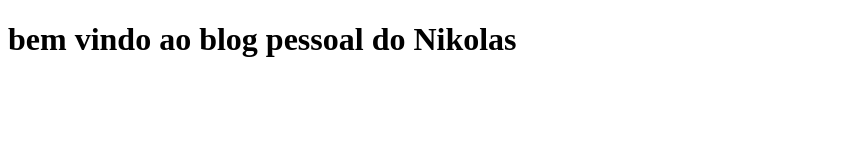
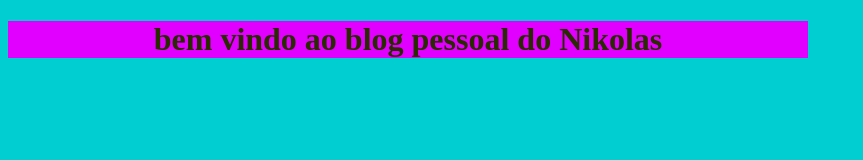
Before and after one commit to nikolasferreiragomes-code/blog-pessoal---Nikolas, a plain HTML site: page index.html in a window 1280 px wide. Shown: the whole page, without its empty margins (0-863 px from the left). Drawn offline with Linux system fonts and the light colour scheme.

Commit message:
ERGEWRTREW

```diff
--- a/style.css
+++ b/style.css
@@ -1 +1,9 @@
- body
+ body{
+background-color: darkturquoise;
+}
+header{
+background-color: rgb(225, 0, 255);
+color: rgb(41, 44, 0);
+text-align: center;
+max-width: 800px;
+}
```
Also changed, not shown: index.html (+2 -0 lines).
